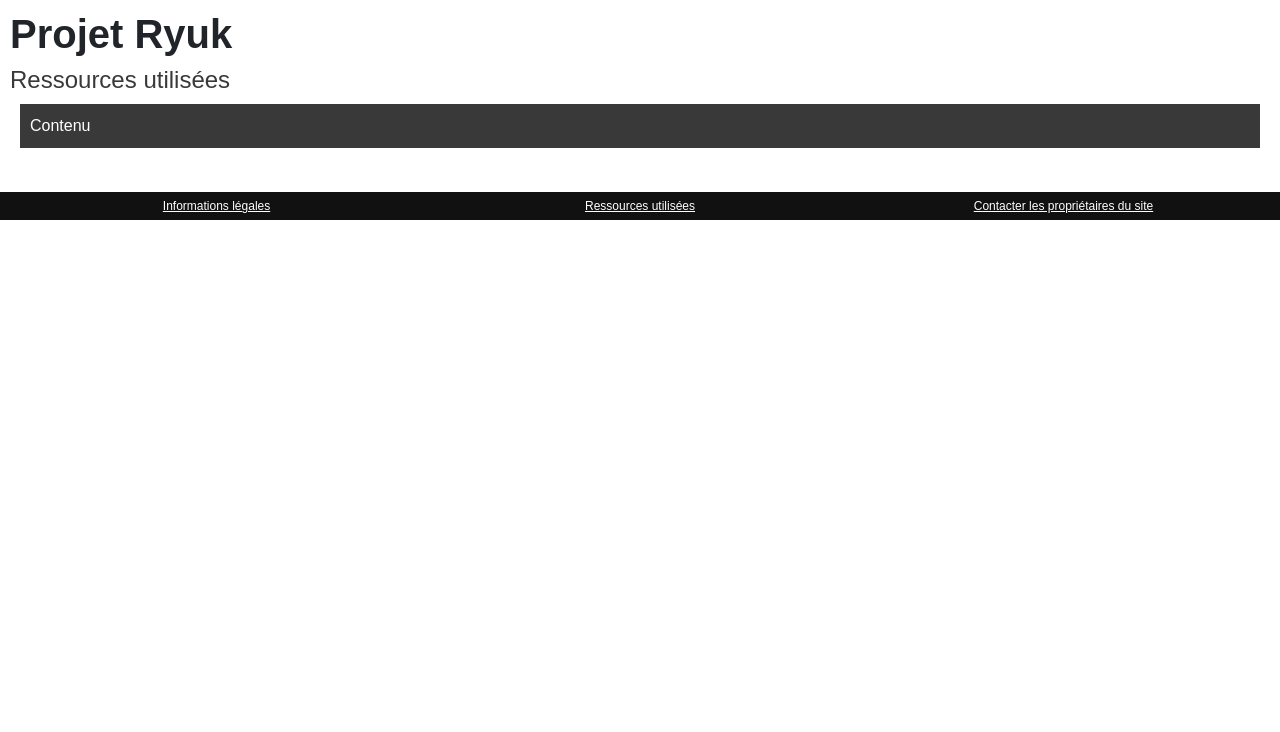
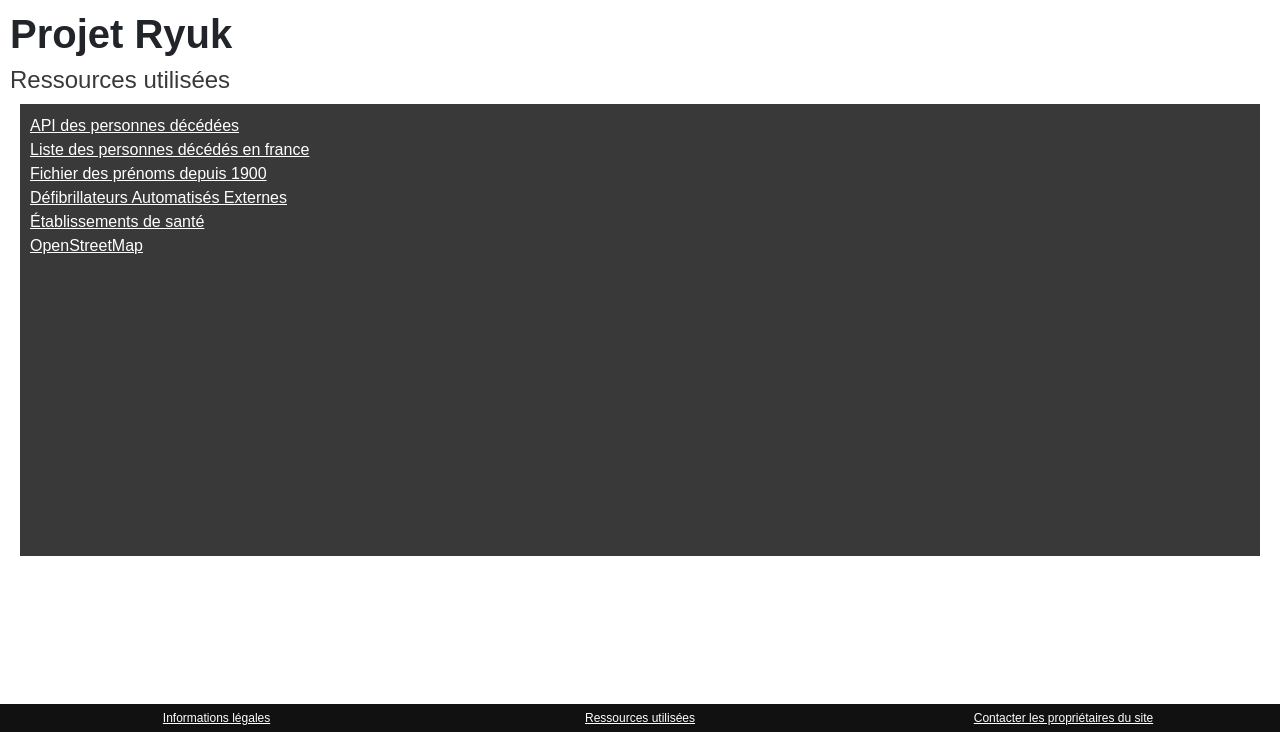
Before and after one commit to RyukPolytech/Ryuk, a Symfony app: template templates/footer_ressources/index.html.twig in a window 1280 px wide. Shown: the part 68-800 px from the top of the page. Run offline with Twig, Linux system fonts and the light colour scheme; the template is opened without the code that fills it, so the values that code supplies are empty; style sheets or scripts are compiled from the project's sources; some libraries are stand-ins or nearby versions.

Commit message:
debut ressources utilisées

```diff
--- a/assets/styles/app.css
+++ b/assets/styles/app.css
@@ -20,19 +20,19 @@ h2{
 .nav {
     display:table;
     width: 100%;
-  }
+}
 
-.nav > a{
+.nav > a {
     width: 15%;
     display:table-cell;
     text-align:center;
     color: white;
     border-radius: 25px;
-  }
+}
 
 .nav > a:hover {
     background-color: rgb(57, 57, 57);
-  }
+}
 
 .content {
     padding: 10px;
@@ -42,21 +42,8 @@ article {
     margin: 10px;
     padding: 10px;
     background-color: rgb(57, 57, 57);
-    display: flex;
-    flex-direction: row;
-    flex-wrap: wrap;
     color: white;
 }
-
-article > .card {
-    margin: 10px;
-    padding: 10px;
-    width: 31%;
-    background-color: white;
-    color: rgb(57, 57, 57);
-    border-radius: 25px;
-}
-
 
 footer, header {
     background-color: rgb(17, 17, 17);
@@ -79,9 +66,8 @@ footer > a {
     color: white;
 }
 
-
 a {
-    color: rgb(57, 57, 57);
+    color: rgb(255, 255, 255);
 }
 
 a:hover {
--- a/templates/base.html.twig
+++ b/templates/base.html.twig
@@ -4,7 +4,6 @@
         <meta charset="UTF-8">
         <title>{% block title %}{% endblock %}</title>
         <link rel="icon" href="{{ asset('images/icon.svg') }}">
-
 
         {% block stylesheets %}
             <link href="https://cdn.jsdelivr.net/npm/bootstrap@5.3.3/dist/css/bootstrap.min.css" rel="stylesheet" integrity="sha384-QWTKZyjpPEjISv5WaRU9OFeRpok6YctnYmDr5pNlyT2bRjXh0JMhjY6hW+ALEwIH" crossorigin="anonymous">
@@ -25,7 +24,7 @@
             {% block content %}{% endblock %}
         </div>
 
-        <footer>
+        <footer class="fixed-bottom">
             {% include "static/footer.twig" %}
         </footer>
     </body>
--- a/templates/footer_ressources/index.html.twig
+++ b/templates/footer_ressources/index.html.twig
@@ -5,6 +5,24 @@
 {% block content %}
 <h2>Ressources utilisées</h2>
 <article>
-Contenu
+    <a href="https://www.data.gouv.fr/fr/reuses/api-des-personnes-decedees/">API des personnes décédées</a><br>
+    <a href="https://public.opendatasoft.com/explore/dataset/liste-des-personnes-decedees-en-france/table/">Liste des personnes décédés en france</a><br>
+    <a href="https://www.data.gouv.fr/fr/datasets/fichier-des-prenoms-depuis-1900/">Fichier des prénoms depuis 1900</a><br>
+    <a href="https://public.opendatasoft.com/explore/dataset/osm-france-defibrillator/table/?disjunctive.meta_code_com&disjunctive.meta_code_dep&disjunctive.meta_code_reg">Défibrillateurs Automatisés Externes</a><br>
+    <a href="https://public.opendatasoft.com/explore/dataset/osm-france-healthcare/">Établissements de santé</a><br>
+    <a href="https://www.openstreetmap.org/">OpenStreetMap</a><br>
+    <a href=""></a><br>
+    <a href=""></a><br>
+    <a href=""></a><br>
+    <a href=""></a><br>
+    <a href=""></a><br>
+    <a href=""></a><br>
+    <a href=""></a><br>
+    <a href=""></a><br>
+    <a href=""></a><br>
+    <a href=""></a><br>
+    <a href=""></a><br>
+    <a href=""></a><br>
+    <a href=""></a>
 </article>
 {% endblock %}
```
